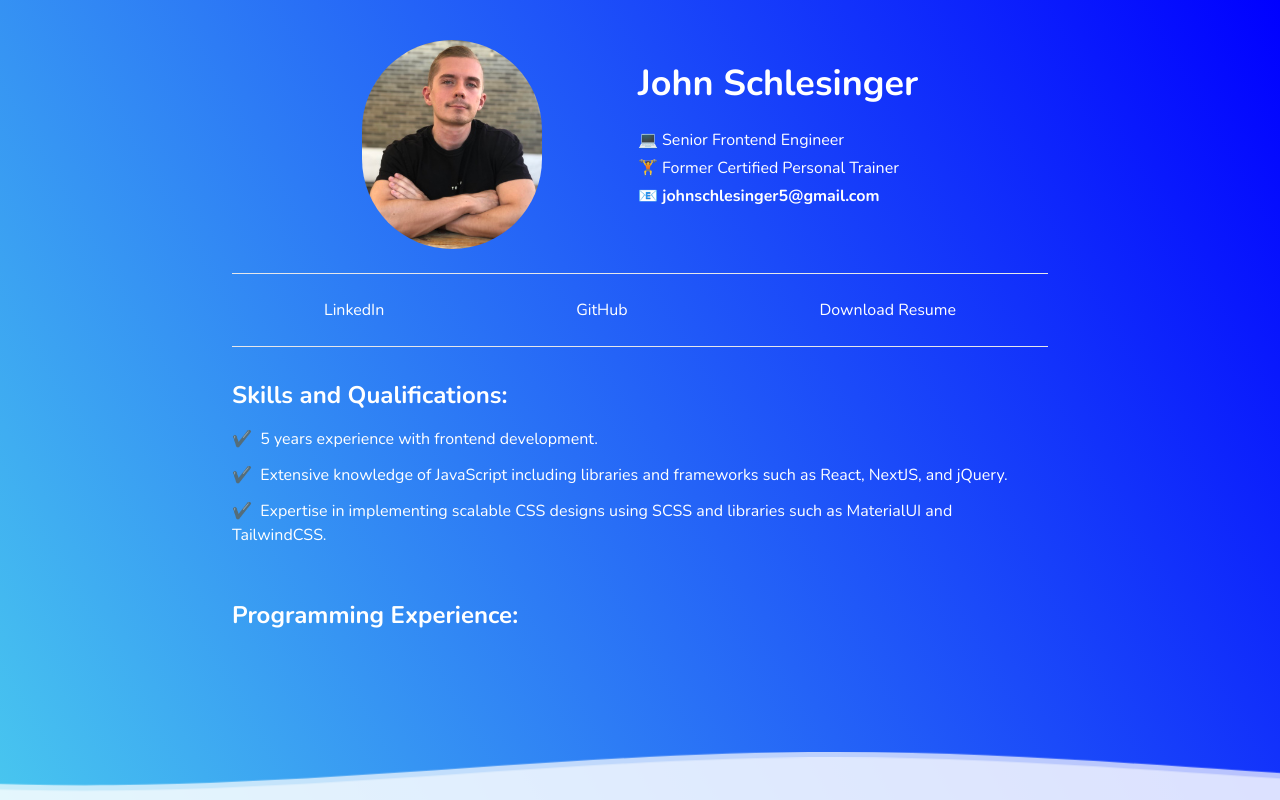
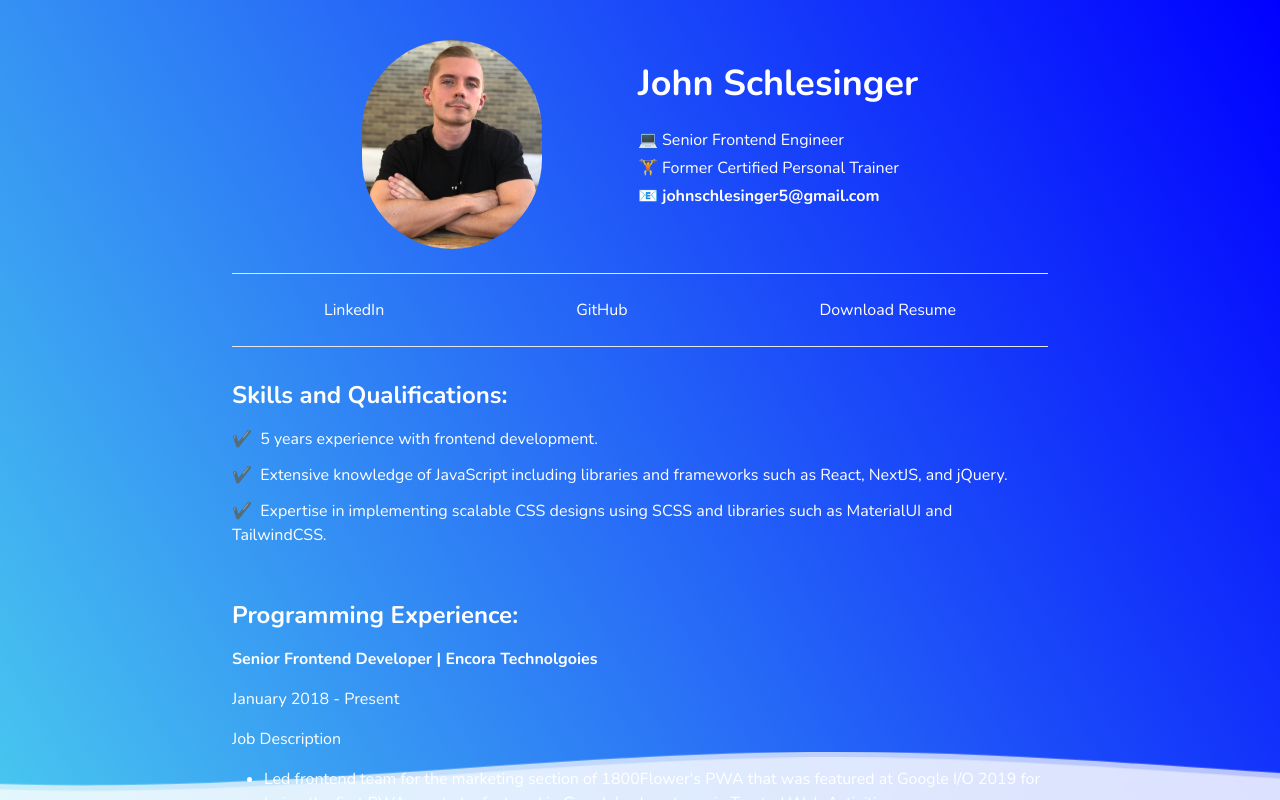
Before and after one commit to Jschles1/john-schlesinger, a Next.js app: page / in a window 1280 px wide. Built offline with nearby package versions, Linux system fonts and the light colour scheme; what tailwind-gradient-mask-image, tailwindcss-animation would draw is missing.

Commit message:
Programming experience section

```diff
--- /dev/null
+++ b/src/components/ProgrammingExperienceItem.tsx
@@ -0,0 +1,40 @@
+import * as React from 'react';
+
+interface Props {
+    role: string;
+    company: string;
+    startDate: string;
+    endDate: string;
+    description: string;
+    accomplishments: string[];
+}
+
+const ProgrammingExperienceItem: React.FC<Props> = ({
+    role,
+    company,
+    startDate,
+    endDate,
+    description,
+    accomplishments,
+}) => (
+    <div>
+        <div className="[&>p]:my-4 pb-4">
+            <strong>
+                {role} | {company}
+            </strong>
+            <p>
+                {startDate} - {endDate}
+            </p>
+            <p>{description}</p>
+            <ul className="pl-8 my-4">
+                {accomplishments.map((a) => (
+                    <li className="list-item list-disc" key={a}>
+                        {a}
+                    </li>
+                ))}
+            </ul>
+        </div>
+    </div>
+);
+
+export default ProgrammingExperienceItem;
--- a/src/components/Skill.tsx
+++ b/src/components/Skill.tsx
@@ -2,13 +2,8 @@ import * as React from 'react';
 
 interface Props {
     children?: React.ReactNode;
-    key: string;
 }
 
-const Skill: React.FC<Props> = ({ children, key }) => (
-    <li className="my-3" key={key}>
-        &#10004;&#65039;&nbsp;&nbsp;{children}
-    </li>
-);
+const Skill: React.FC<Props> = ({ children }) => <li className="my-3">&#10004;&#65039;&nbsp;&nbsp;{children}</li>;
 
 export default Skill;
--- a/src/pages/index.tsx
+++ b/src/pages/index.tsx
@@ -2,6 +2,7 @@ import type { NextPage } from 'next';
 import Head from 'next/head';
 import SectionHeader from '../components/SectionHeader';
 import Skill from '../components/Skill';
+import ProgrammingExperienceItem from '../components/ProgrammingExperienceItem';
 
 const skills = [
     '5 years experience with frontend development.',
@@ -12,11 +13,10 @@ const skills = [
 const programmingExperience = [
     {
         role: 'Senior Frontend Developer',
-        company: 'Encora',
-        companyLogo: '/images/encora.svg',
+        company: 'Encora Technolgoies',
         startDate: 'January 2018',
         endDate: 'Present',
-        description: '',
+        description: 'Job Description',
         accomplishments: [
             "Led frontend team for the marketing section of 1800Flower's PWA that was featured at Google I/O 2019 for being the first PWA app to be featured in Google's play store via Trusted Web Activities.",
             "Worked closely with client design teams to implement new design on LG's ecommerce site, resulting in higher conversions due to a better user experience.",
@@ -30,7 +30,7 @@ const Home: NextPage = () => {
     return (
         <>
             <Head>
-                <title>John Schlesinger - About Me</title>
+                <title>John Schlesinger - Digital Resume</title>
                 <link rel="icon" href="/favicon.ico" />
             </Head>
 
@@ -47,6 +47,18 @@ const Home: NextPage = () => {
 
             <section>
                 <SectionHeader>Programming Experience:</SectionHeader>
+                <div>
+                    {programmingExperience.map((job) => (
+                        <ProgrammingExperienceItem
+                            role={job.role}
+                            company={job.company}
+                            startDate={job.startDate}
+                            endDate={job.endDate}
+                            description={job.description}
+                            accomplishments={job.accomplishments}
+                        />
+                    ))}
+                </div>
             </section>
         </>
     );
```
Also changed, not shown: public/images/encora.svg (deleted).
